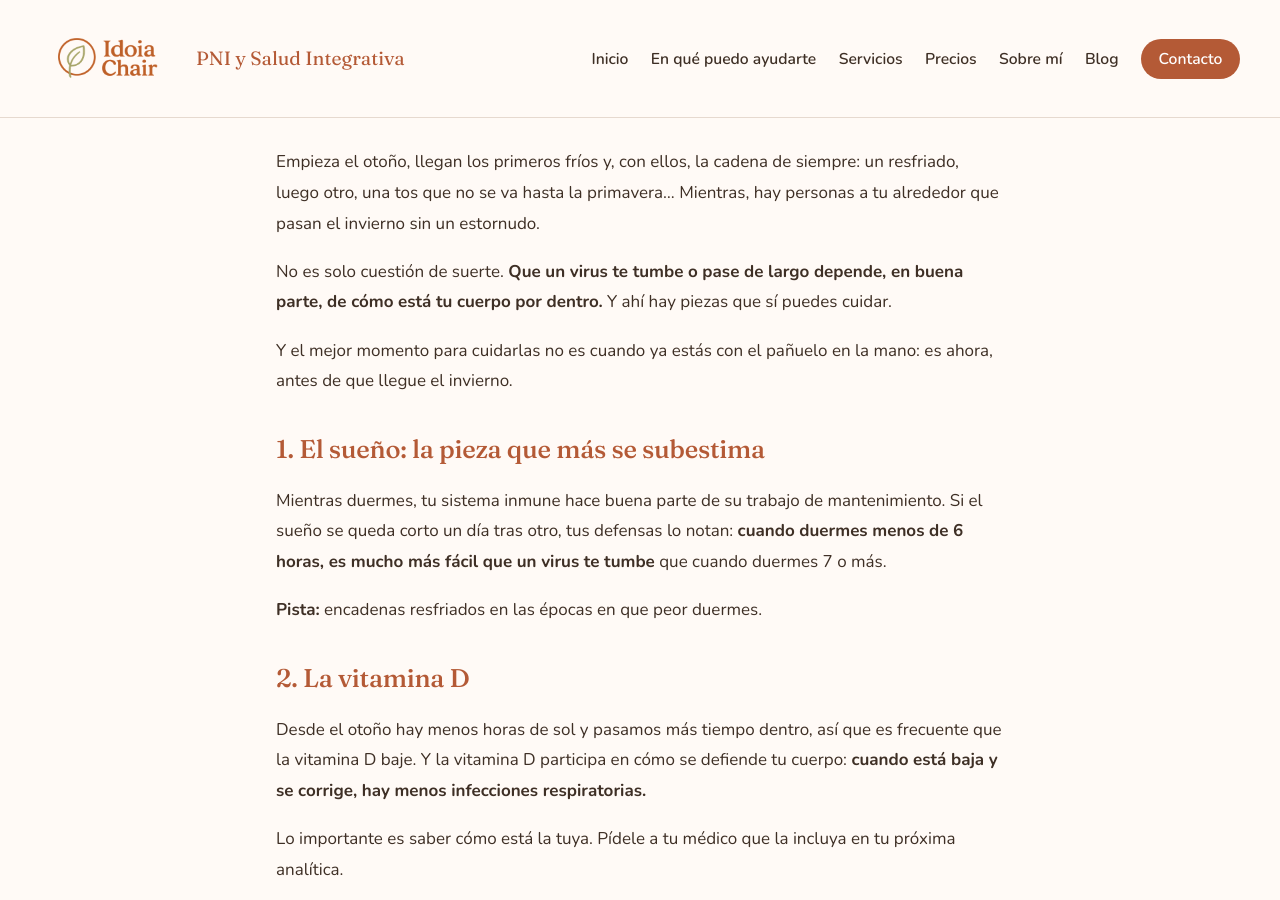
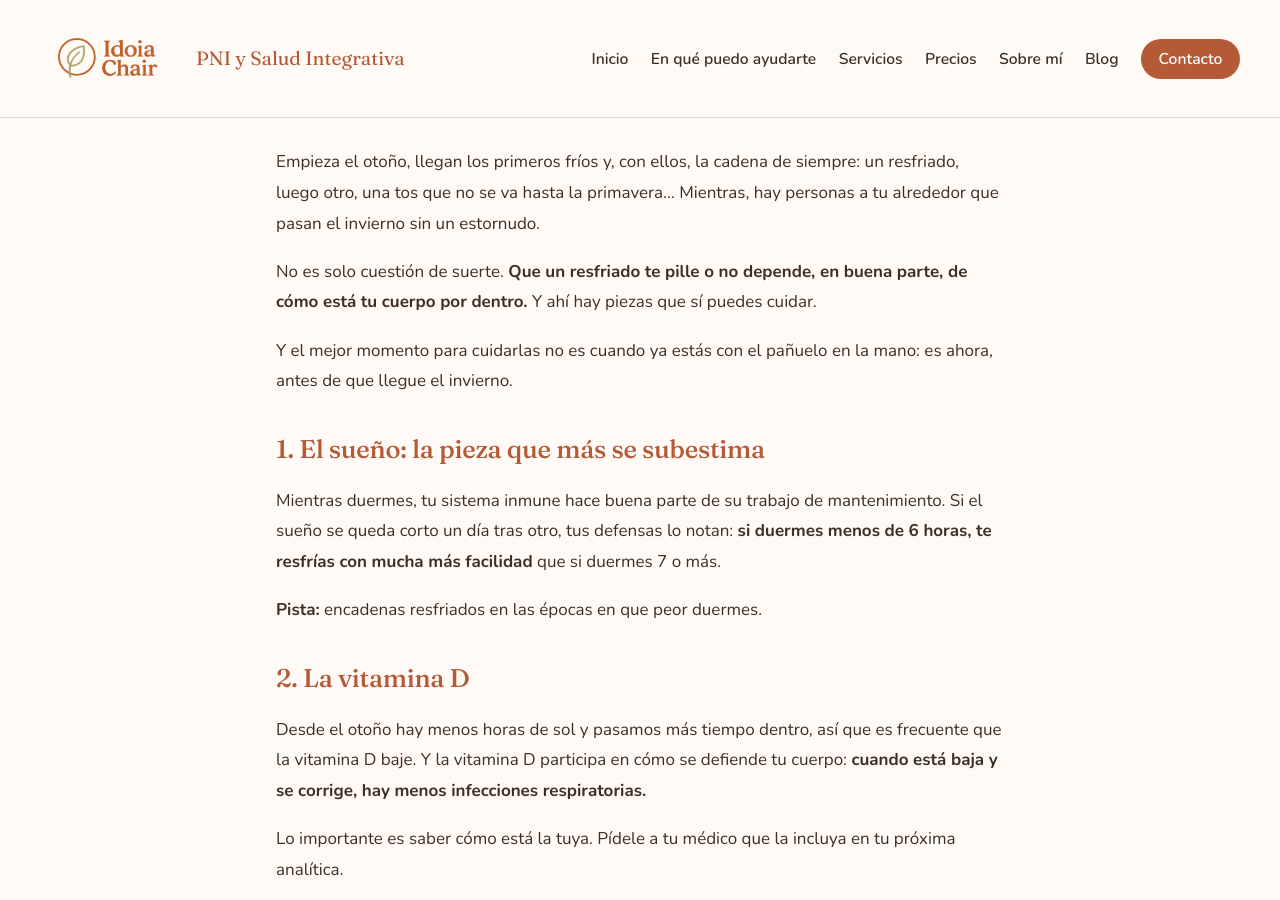
Before and after one commit to ocazmun-lab/PRUEBA-2-PAGINA-WEB-PNI_IDOIA_CHAIR, a Jekyll site: the page built from _posts/2026-11-09-defensas-invierno-resfriados.md, in a window 1280 px wide and 900 px high, scrolled down 686 px. Built offline with Jekyll 4.4.1, drawn with Linux system fonts in a browser that asks for light colours.

Commit message:
Blog defensas: 'te resfrías con mucha más facilidad' y 'que un resfriado te pille' en lugar de 'te tumbe'
Co-Authored-By: Claude Opus 5.5 <noreply@anthropic.com>

```diff
--- a/_posts/2026-11-09-defensas-invierno-resfriados.md
+++ b/_posts/2026-11-09-defensas-invierno-resfriados.md
@@ -12,20 +12,20 @@ tags:
   - resfriados
   - vitamina D
   - sueño
-meta_title: 'Defensas en otoño e invierno: por qué te resfrías tanto y qué hacer | Idoia Chair'
+meta_title: 'Defensas en otoño: cómo prepararlas | Idoia Chair'
 meta_description: 'Por qué algunas personas se resfrían más: sueño, vitamina D, intestino y ejercicio. Cómo cuidar tus defensas desde la PNI antes de que llegue el invierno.'
 published: true
 ---
 
 Empieza el otoño, llegan los primeros fríos y, con ellos, la cadena de siempre: un resfriado, luego otro, una tos que no se va hasta la primavera… Mientras, hay personas a tu alrededor que pasan el invierno sin un estornudo.
 
-No es solo cuestión de suerte. **Que un virus te tumbe o pase de largo depende, en buena parte, de cómo está tu cuerpo por dentro.** Y ahí hay piezas que sí puedes cuidar.
+No es solo cuestión de suerte. **Que un resfriado te pille o no depende, en buena parte, de cómo está tu cuerpo por dentro.** Y ahí hay piezas que sí puedes cuidar.
 
 Y el mejor momento para cuidarlas no es cuando ya estás con el pañuelo en la mano: es ahora, antes de que llegue el invierno.
 
 ## 1. El sueño: la pieza que más se subestima
 
-Mientras duermes, tu sistema inmune hace buena parte de su trabajo de mantenimiento. Si el sueño se queda corto un día tras otro, tus defensas lo notan: **cuando duermes menos de 6 horas, es mucho más fácil que un virus te tumbe** que cuando duermes 7 o más.
+Mientras duermes, tu sistema inmune hace buena parte de su trabajo de mantenimiento. Si el sueño se queda corto un día tras otro, tus defensas lo notan: **si duermes menos de 6 horas, te resfrías con mucha más facilidad** que si duermes 7 o más.
 
 **Pista:** encadenas resfriados en las épocas en que peor duermes.
 
```
